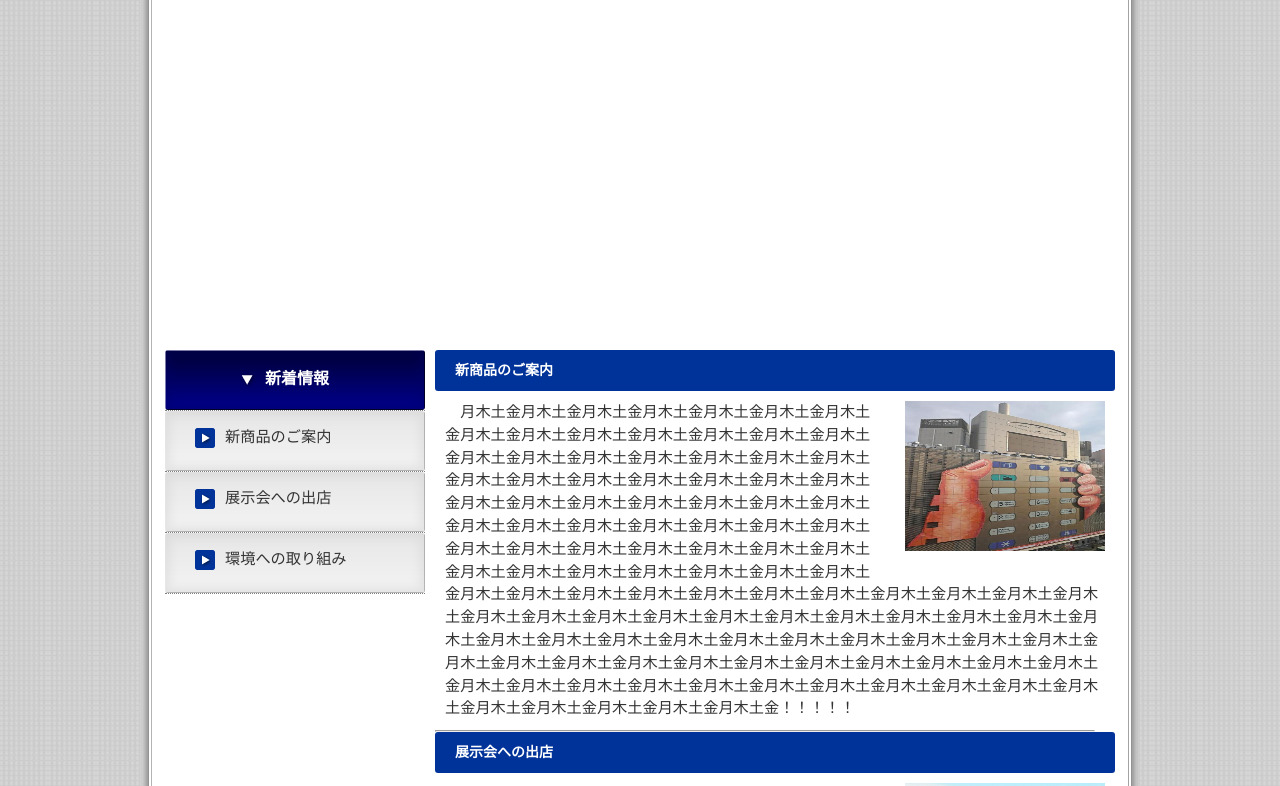
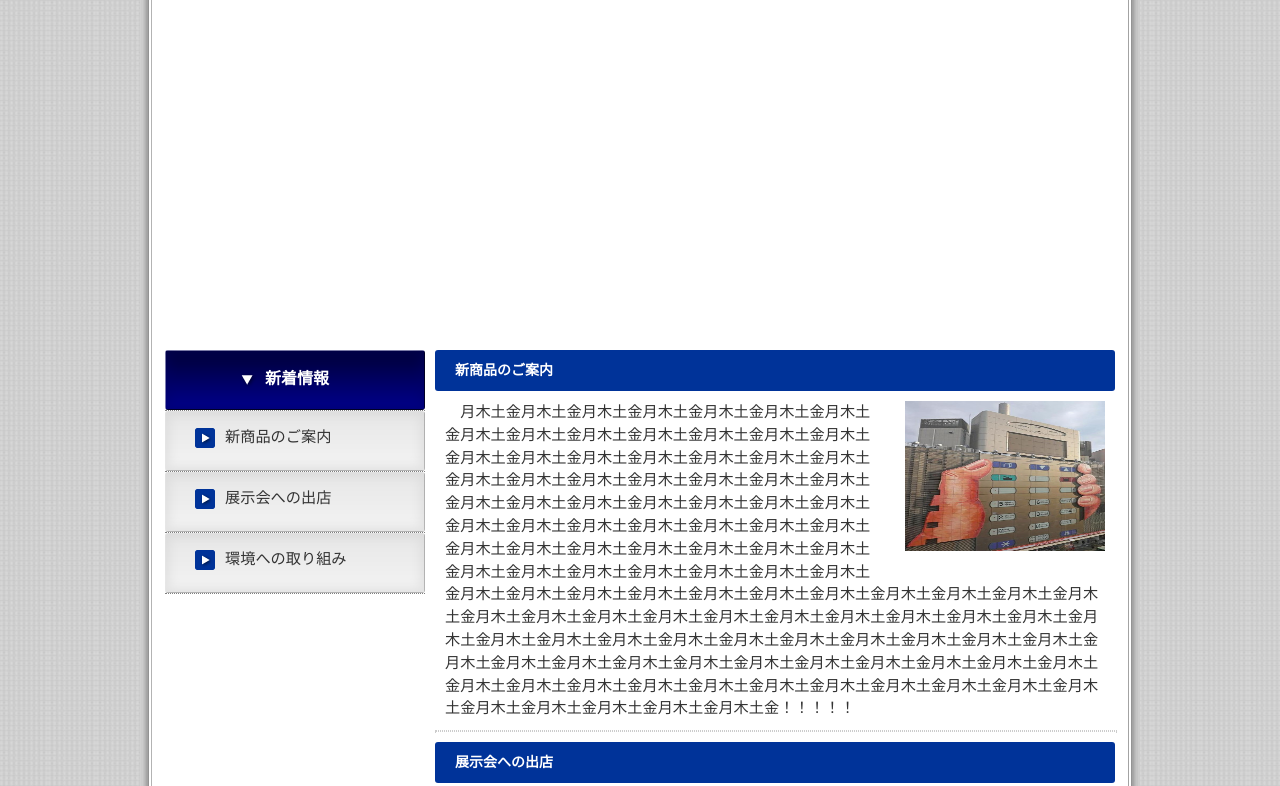
Before and after one commit to BraveHeartForest/HTML5-CSS3, a plain HTML site: page index.html in a window 1280 px wide. Shown: the part 166-952 px from the top of the page. Drawn offline with Linux system fonts and the light colour scheme.

Commit message:
<hr>要素を改変しました。

```diff
--- a/base.css
+++ b/base.css
@@ -47,7 +47,8 @@ p {
     margin: 10px;
     /*マージン*/
     text-indent: 1em;
-    /*インデント幅*/
+    /*インデント幅
+    1emは一文字分の幅。*/
 }
 
 /*=============================
@@ -269,6 +270,12 @@ h3 {
 hr {
     clear: both;
     /*フロート配置をクリアする*/
+    width: 680px;
+    /*幅の指定*/
+    margin: 10px 0px;
+    /*マージン*/
+    border: 1px dotted #cccccc;
+    /*内容の区切りをグレーの点線表示にする*/
 }
 
 /*=======================
```
Also changed, not shown: 1 other file.
